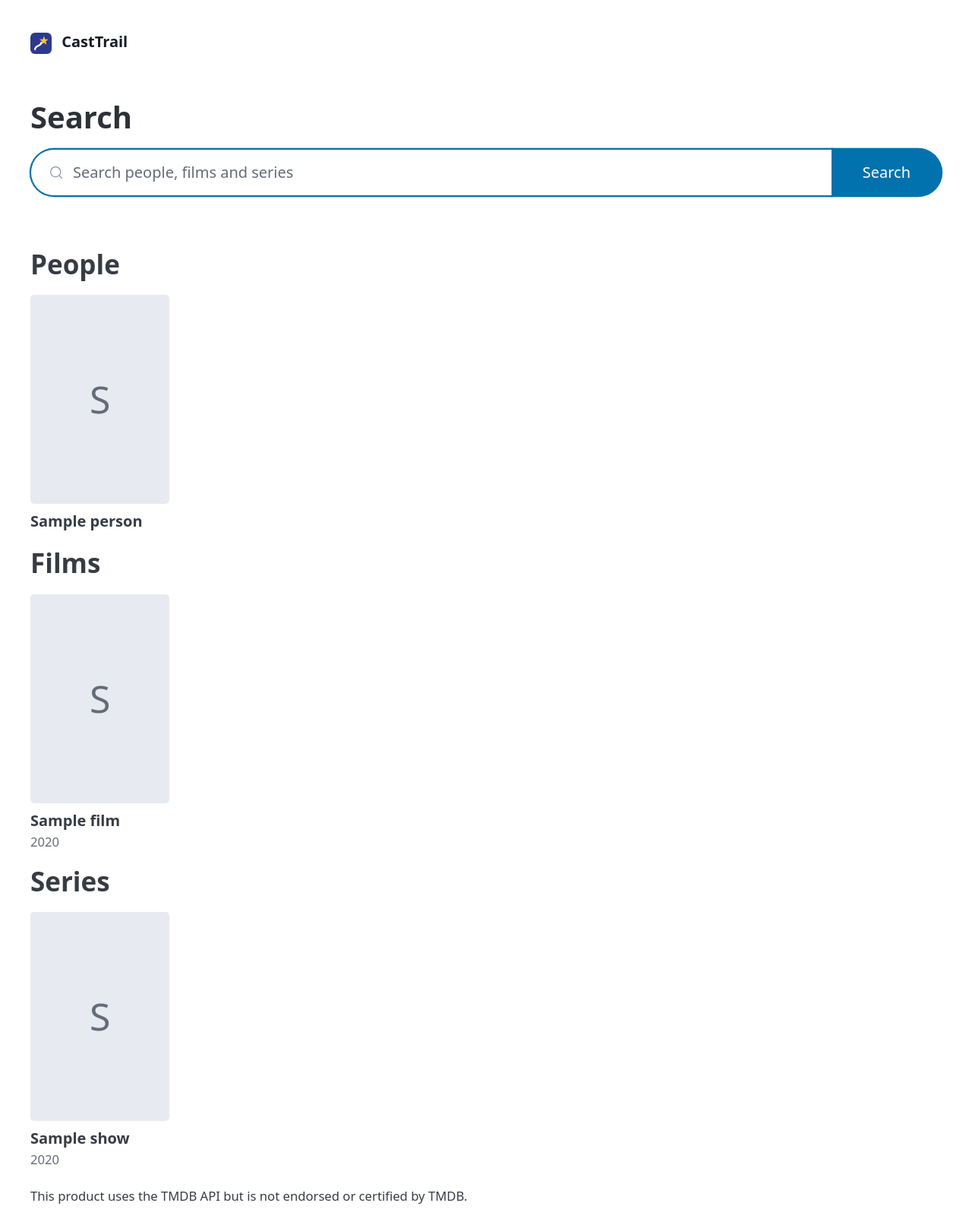
After one commit to samcorky/casttrail, a Python web app: template src/casttrail/web/templates/search.html in a window 1280 px wide. The commit adds this page. Shown: the whole page at 76% size. Run offline with Jinja, Linux system fonts and the light colour scheme; the template is opened without the code that fills it: most values are stand-ins (such as "Sample title", 1, 10 or a date in 2020).

Commit message:
feat: add search for people, films and series with posters and photos

```diff
--- a/src/casttrail/config.py
+++ b/src/casttrail/config.py
@@ -8,6 +8,9 @@ class Settings(BaseSettings):
     """Application settings, read from ``CASTTRAIL_*`` environment variables."""
 
     model_config = SettingsConfigDict(env_prefix="CASTTRAIL_", extra="ignore")
+
+    # TMDB's "API Read Access Token". Without it, search says it is not configured.
+    tmdb_read_token: SecretStr | None = None
 
     # The first administrator, created only when the database has no users at all.
     # There are no default credentials: with neither set, nobody is created.
--- a/src/casttrail/providers/tmdb.py
+++ b/src/casttrail/providers/tmdb.py
@@ -16,6 +16,7 @@ from casttrail.providers.base import (
 )
 
 BASE_URL = "https://api.themoviedb.org/3"
+IMAGE_BASE_URL = "https://image.tmdb.org/t/p"
 
 
 def create_client(
--- /dev/null
+++ b/src/casttrail/web/static/css/app.css
@@ -0,0 +1,53 @@
+/* CastTrail's own styles, on top of Pico. */
+
+.results {
+  display: grid;
+  grid-template-columns: repeat(auto-fill, minmax(8.5rem, 1fr));
+  gap: 1.25rem 1rem;
+  padding: 0;
+  list-style: none;
+}
+
+.results li {
+  margin: 0;
+  padding: 0;
+  list-style: none;
+}
+
+.card {
+  display: flex;
+  flex-direction: column;
+  gap: 0.4rem;
+}
+
+.card img,
+.card .no-image {
+  width: 100%;
+  aspect-ratio: 2 / 3;
+  border-radius: var(--pico-border-radius);
+  background: var(--pico-muted-border-color);
+  object-fit: cover;
+}
+
+.card .no-image {
+  display: flex;
+  align-items: center;
+  justify-content: center;
+  color: var(--pico-muted-color);
+  font-size: 2.5rem;
+}
+
+.card small {
+  display: block;
+  color: var(--pico-muted-color);
+}
+
+/* Let the navigation wrap onto more lines on a narrow screen instead of overflowing. */
+header nav,
+header nav ul {
+  flex-wrap: wrap;
+}
+
+header nav ul {
+  row-gap: 0.25rem;
+}
--- a/src/casttrail/web/templates/base.html
+++ b/src/casttrail/web/templates/base.html
@@ -5,6 +5,7 @@
     <meta name="viewport" content="width=device-width, initial-scale=1">
     <meta name="color-scheme" content="light dark">
     <link rel="stylesheet" href="{{ url_for('static', path='css/pico.min.css') }}">
+    <link rel="stylesheet" href="{{ url_for('static', path='css/app.css') }}">
     <script defer src="{{ url_for('static', path='js/htmx.min.js') }}"></script>
     <link rel="icon" type="image/svg+xml" href="{{ url_for('static', path='img/logo.svg') }}">
     <link rel="icon" type="image/png" sizes="32x32" href="{{ url_for('static', path='img/favicon-32.png') }}">
@@ -29,6 +30,7 @@
           {% if user.is_admin %}
           <li><a href="/admin/users"{% if path.startswith("/admin") %} aria-current="page"{% endif %}>Users</a></li>
           {% endif %}
+          <li><a href="/search"{% if path == "/search" %} aria-current="page"{% endif %}>Search</a></li>
           <li><a href="/account/password"{% if path == "/account/password" %} aria-current="page"{% endif %}>Password</a></li>
           <li><a href="/status"{% if path == "/status" %} aria-current="page"{% endif %}>Status</a></li>
           <li>
--- /dev/null
+++ b/src/casttrail/web/templates/search.html
@@ -0,0 +1,22 @@
+{% extends "base.html" %}
+{% block title %}Search · CastTrail{% endblock %}
+{% block content %}
+<h1>Search</h1>
+<form method="get" action="/search" role="search">
+  <input id="q" name="q" type="search" value="{{ q }}" autocomplete="off" autofocus
+         maxlength="100" aria-controls="results"
+         placeholder="Search people, films and series"
+         aria-label="Search people, films and series"
+         hx-get="/search" hx-trigger="input changed delay:400ms, search"
+         hx-target="#results" hx-swap="innerHTML" hx-sync="this:replace"
+         hx-indicator="#searching">
+  <button type="submit">Search</button>
+</form>
+<p id="searching" class="htmx-indicator" aria-live="polite"><small>Searching&hellip;</small></p>
+<div id="results" aria-live="polite">
+  {% include "search_results.html" %}
+</div>
+<footer>
+  <small>This product uses the TMDB API but is not endorsed or certified by TMDB.</small>
+</footer>
+{% endblock %}
--- /dev/null
+++ b/src/casttrail/web/templates/search_results.html
@@ -0,0 +1,47 @@
+{# One result: a picture (or the first letter when TMDB has none), a name and a detail. #}
+{% macro card(image_path, name, detail) %}
+<li>
+  <div class="card">
+    {% set src = tmdb_image(image_path, "w185") %}
+    {% if src %}
+    <img src="{{ src }}" alt="" width="185" height="278" loading="lazy" referrerpolicy="no-referrer">
+    {% else %}
+    <div class="no-image" aria-hidden="true">{{ name[:1] }}</div>
+    {% endif %}
+    <span><strong>{{ name }}</strong>{% if detail %}<small>{{ detail }}</small>{% endif %}</span>
+  </div>
+</li>
+{% endmacro %}
+{% if message %}
+<p role="status">{{ message }}</p>
+{% endif %}
+{% if people %}
+<section aria-labelledby="people-heading">
+  <h2 id="people-heading">People</h2>
+  <ul class="results">
+    {% for person in people %}
+    {{ card(person.profile_path, person.name, person.known_for_department) }}
+    {% endfor %}
+  </ul>
+</section>
+{% endif %}
+{% if films %}
+<section aria-labelledby="films-heading">
+  <h2 id="films-heading">Films</h2>
+  <ul class="results">
+    {% for film in films %}
+    {{ card(film.poster_path, film.title, film.release_year) }}
+    {% endfor %}
+  </ul>
+</section>
+{% endif %}
+{% if series %}
+<section aria-labelledby="series-heading">
+  <h2 id="series-heading">Series</h2>
+  <ul class="results">
+    {% for show in series %}
+    {{ card(show.poster_path, show.title, show.release_year) }}
+    {% endfor %}
+  </ul>
+</section>
+{% endif %}
```
Also changed, not shown: docs/CASTTRAIL_PLAN_v1.md (+1 -1 lines), docs/decisions.md (+8 -0 lines), src/casttrail/main.py (+20 -1 lines), src/casttrail/web/dependencies.py (+17 -0 lines), src/casttrail/web/routes.py (+26 -0 lines), src/casttrail/web/search_routes.py (added, +78 -0 lines), tests/integration/test_search.py (added, +392 -0 lines), tests/unit/test_tmdb_image.py (added, +34 -0 lines).
